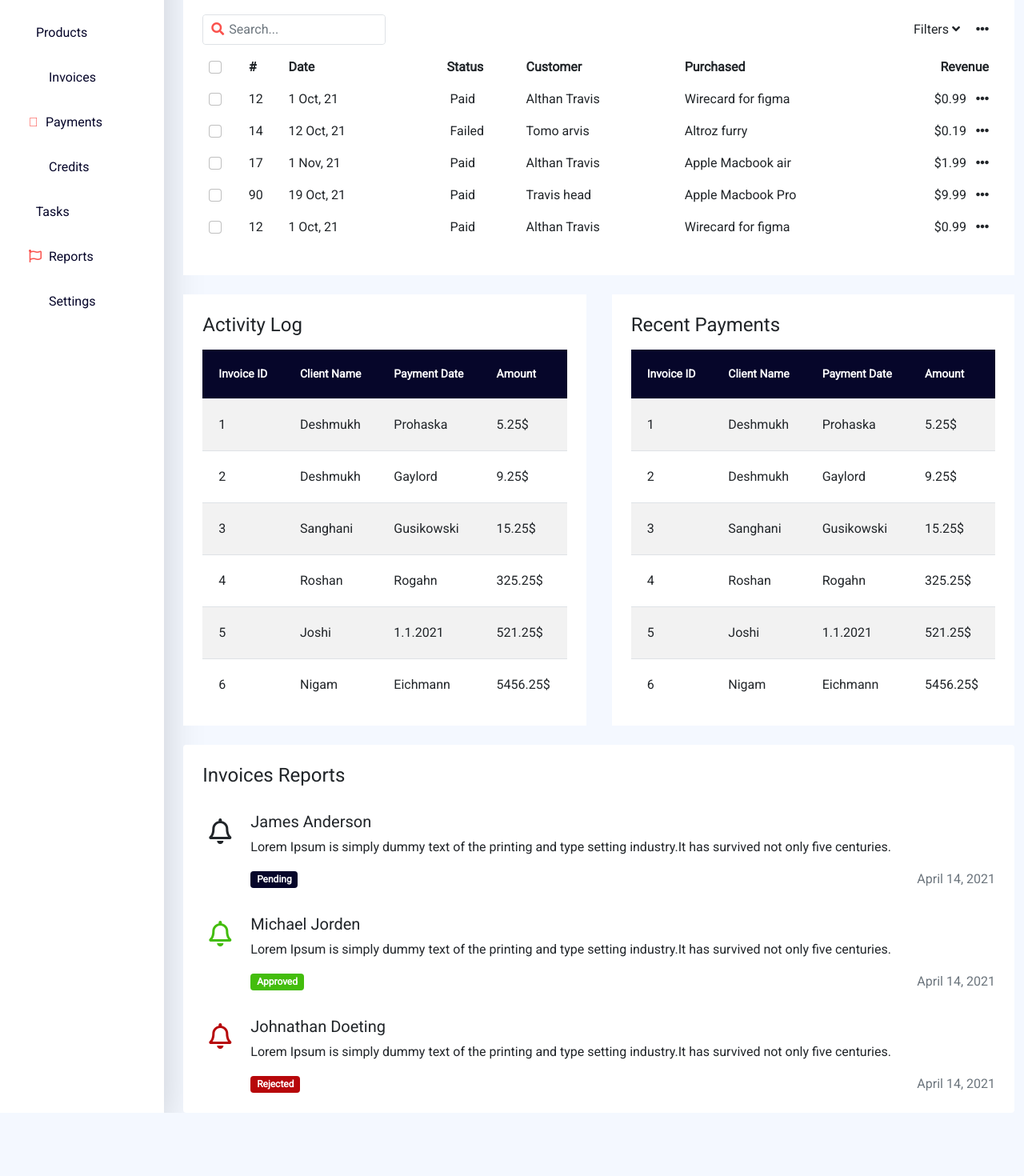
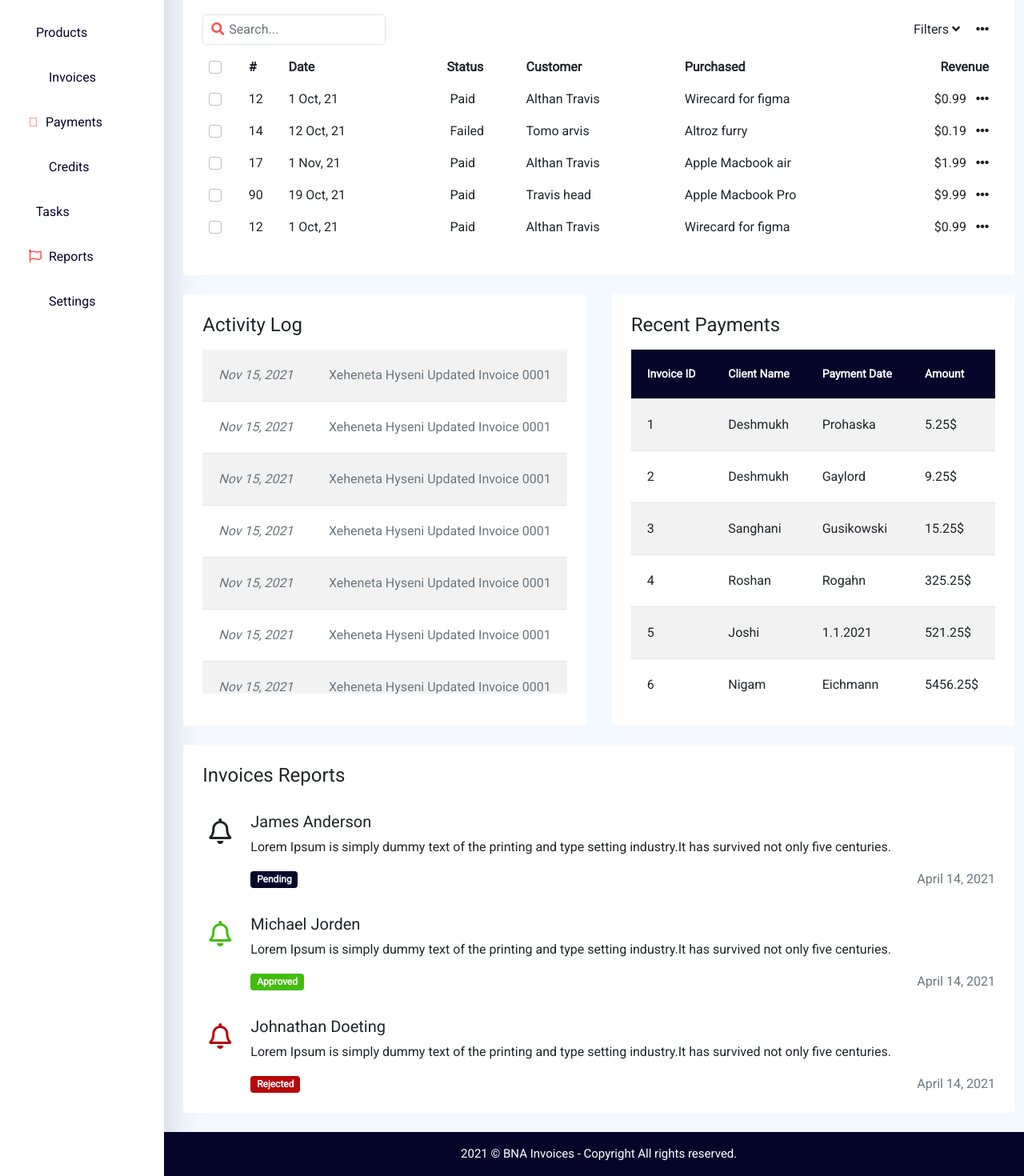
Before and after one commit to Kujtapp/bnainvoices, a Vue app: page / in a window 1280 px wide. Shown: the part 225-1695 px from the top of the page at 80% size. Before the commit the page ends 1616 px from the top, so only its background shows below. Built offline with nearby package versions, Linux system fonts and the light colour scheme; some icons are missing.

Commit message:
added the footer bar into the project and also fixed the acitivty log to display the necessary information on the table.

```diff
--- a/src/components/layout/ActivityLog.vue
+++ b/src/components/layout/ActivityLog.vue
@@ -5,62 +5,30 @@
         <h4 class="mb-3">Activity Log</h4>
         <div class="table-responsive">
           <table class="table table-striped">
-            <thead class="bg-primary text-white">
-              <tr>
-                <th>Invoice ID</th>
-                <th>Client Name</th>
-                <th>Payment Date</th>
-                <th>Amount</th>
-              </tr>
-            </thead>
             <tbody>
               <tr>
-                <td>1</td>
-                <td>Deshmukh</td>
-                <td>Prohaska</td>
-                <td>5.25$</td>
+                <td class="text-muted"><span class="fst-italic fs-6">Nov 15, 2021</span><span class="float-end">Xeheneta Hyseni Updated Invoice 0001</span></td>
               </tr>
               <tr>
-                <td>2</td>
-                <td>Deshmukh</td>
-                <td>Gaylord</td>
-                <td>9.25$</td>
+                <td class="text-muted"><span class="fst-italic fs-6">Nov 15, 2021</span><span class="float-end">Xeheneta Hyseni Updated Invoice 0001</span></td>
               </tr>
               <tr>
-                <td>3</td>
-                <td>Sanghani</td>
-                <td>Gusikowski</td>
-                <td>15.25$</td>
+                <td class="text-muted"><span class="fst-italic fs-6">Nov 15, 2021</span><span class="float-end">Xeheneta Hyseni Updated Invoice 0001</span></td>
               </tr>
               <tr>
-                <td>4</td>
-                <td>Roshan</td>
-                <td>Rogahn</td>
-                <td>325.25$</td>
+                <td class="text-muted"><span class="fst-italic fs-6">Nov 15, 2021</span><span class="float-end">Xeheneta Hyseni Updated Invoice 0001</span></td>
               </tr>
               <tr>
-                <td>5</td>
-                <td>Joshi</td>
-                <td>1.1.2021</td>
-                <td>521.25$</td>
+                <td class="text-muted"><span class="fst-italic fs-6">Nov 15, 2021</span><span class="float-end">Xeheneta Hyseni Updated Invoice 0001</span></td>
               </tr>
               <tr>
-                <td>6</td>
-                <td>Nigam</td>
-                <td>Eichmann</td>
-                <td>5456.25$</td>
+                <td class="text-muted"><span class="fst-italic fs-6">Nov 15, 2021</span><span class="float-end">Xeheneta Hyseni Updated Invoice 0001</span></td>
               </tr>
               <tr>
-                <td>7</td>
-                <td>Nigam</td>
-                <td>Eichmann</td>
-                <td>5456.25$</td>
+                <td class="text-muted"><span class="fst-italic fs-6">Nov 15, 2021</span><span class="float-end">Xeheneta Hyseni Updated Invoice 0001</span></td>
               </tr>
               <tr>
-                <td>8</td>
-                <td>Nigam</td>
-                <td>Eichmann</td>
-                <td>5456.25$</td>
+                <td class="text-muted"><span class="fst-italic fs-6">Nov 15, 2021</span><span class="float-end">Xeheneta Hyseni Updated Invoice 0001</span></td>
               </tr>
             </tbody>
           </table>
--- /dev/null
+++ b/src/components/layout/FooterView.vue
@@ -0,0 +1,17 @@
+<template>
+    <div>
+        <div class="bg-primary mt-4">
+      <div class="row">
+        <div class="my-auto text-center">
+          <p class="text-white my-auto py-3">2021 © BNA Invoices - Copyright All rights reserved.</p>
+        </div>
+      </div>
+        </div>
+    </div>
+</template>
+
+<style scoped>
+p {
+  font-size: 15px;
+}
+</style>
--- a/src/components/layout/HeaderBar.vue
+++ b/src/components/layout/HeaderBar.vue
@@ -18,6 +18,7 @@
     <recent-payments class="col-6"></recent-payments>
   </div>
   <activity-log class="col-12"></activity-log>
+  <footer-view></footer-view>
 </div>
 </template>
 
@@ -27,6 +28,7 @@ import TableData from './TableData.vue'
 import ActivityLog from './InvoicesInOut.vue'
 import RecentPayments from './RecentPayments.vue'
 import InvoicesInOut from './ActivityLog.vue'
+import FooterView from './FooterView.vue'
 
 export default {
   components: {
@@ -34,7 +36,8 @@ export default {
     TableData,
     ActivityLog,
     RecentPayments,
-    InvoicesInOut
+    InvoicesInOut,
+    FooterView
   },
 
 }
--- a/src/components/layout/InvoicesInOut.vue
+++ b/src/components/layout/InvoicesInOut.vue
@@ -70,6 +70,3 @@
       </div>
   </div>
 </template>
-
-<style scoped>
-</style>
--- a/src/main.js
+++ b/src/main.js
@@ -14,6 +14,7 @@ import TableData from './components/layout/TableData.vue';
 import ActivityLog from './components/layout/ActivityLog.vue';
 import RecentPayments from './components/layout/RecentPayments.vue';
 import InvoicesInOut from './components/layout/InvoicesInOut.vue';
+import FooterView from './components/layout/FooterView.vue';
 
 Vue.use(BootstrapVue);
 Vue.use(BootstrapVueIcons);
@@ -24,6 +25,7 @@ Vue.use('table-data', TableData);
 Vue.use('activity-log', ActivityLog);
 Vue.use('recent-payments', RecentPayments);
 Vue.use('invoices-in-out', InvoicesInOut);
+Vue.use('footer-view', FooterView);
 
 Vue.config.productionTip = false
 
```
